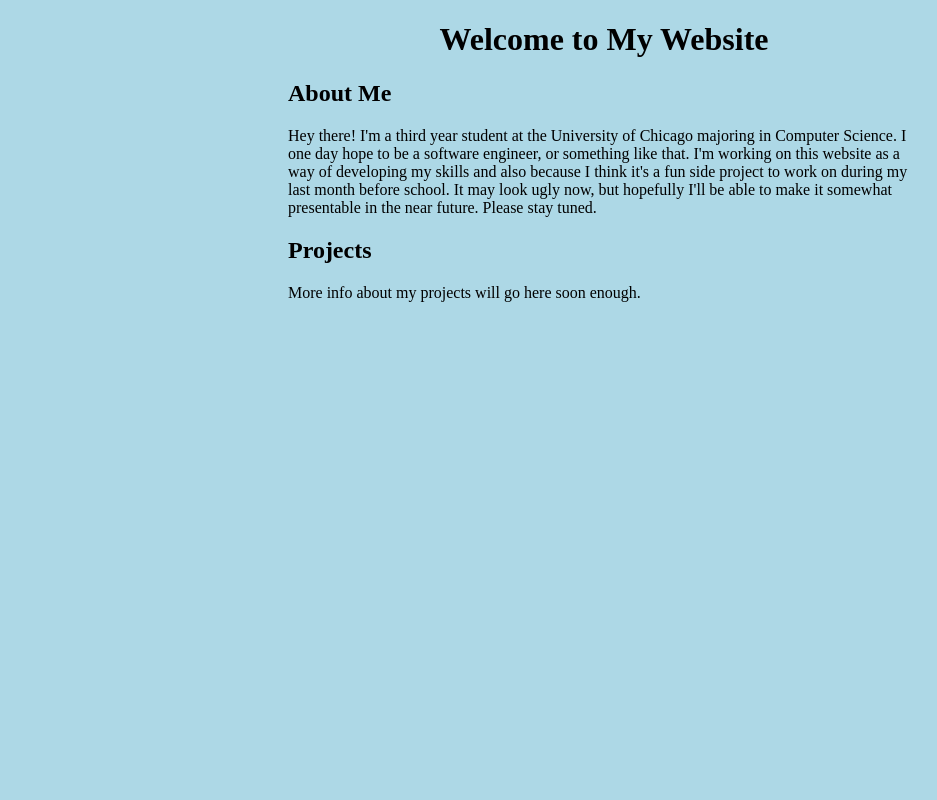
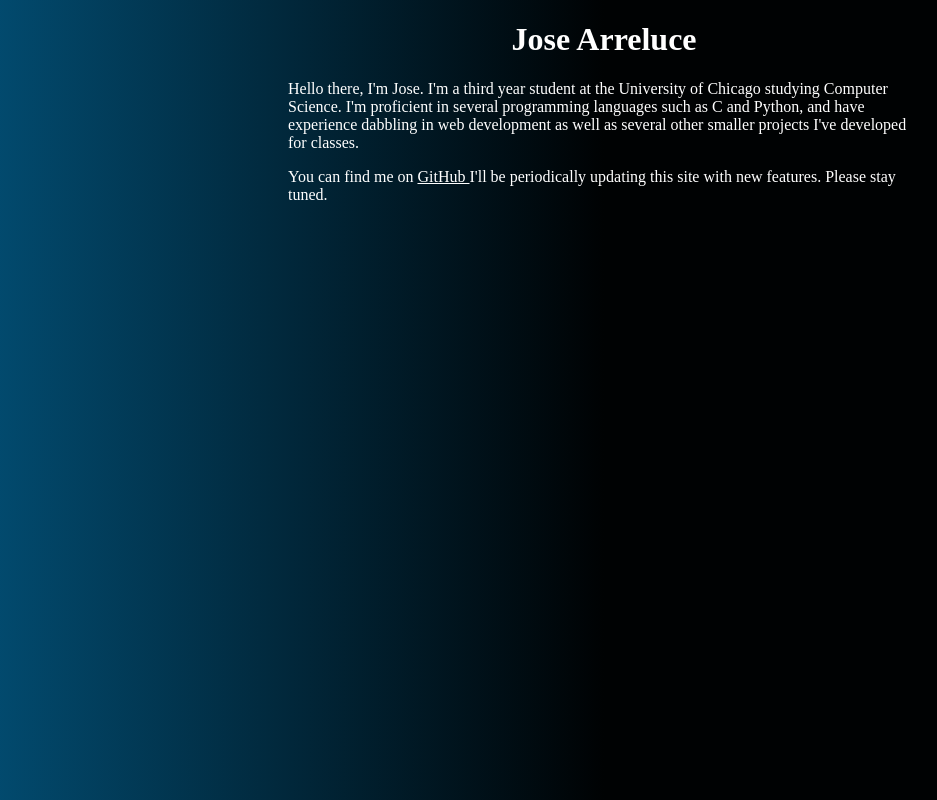
Before and after one commit to josearreluce/josearreluce.github.io, a plain HTML site: page index.html in a window 1280 px wide. Shown: the top 800 px of the page, without its empty margins (36-973 px from the left). Drawn offline with Linux system fonts and the light colour scheme.

Commit message:
Updating site background color and site info

```diff
--- a/css/index.css
+++ b/css/index.css
@@ -1,5 +1,10 @@
 body {
-	background-color: lightblue;
+	height: 1000px;
+	background-image: linear-gradient(top, #024e74 0%, #000203 50%, #000203 100%);
+	background-image: -webkit-gradient(linear, left top, right top, color-stop(0, #024e74), color-stop(0.5, #000203), color-stop(1, #000203));
+	background-image: -moz-linear-gradient(top, #024e74 0%, #000203 50%, #000203 100%);
+	background-image: -o-linear-gradient(top, #024e74 0%, #000203 50%, #000203 100%);
+	background-image: -ms-linear-gradient(top, #024e74 0%, #000203 50%, #000203 100%);
 }
 
 div.box {
@@ -9,4 +14,23 @@ div.box {
 
 h1 {
 	text-align: center;
+	color: white;
 }
+
+ul {
+	list-style-type: none;
+	margin: 0;
+	padding: 0;
+}
+
+li {
+	display: inline;
+}
+
+p {
+	color: white;
+}
+
+a {
+	color: white;
+}
--- a/index.html
+++ b/index.html
@@ -1,22 +1,28 @@
 <!DOCTYPE html>
 <html>
 <head>
-	<title> Jose Arreluce's Static Website </title>
+	<meta charset="UTF-8">
+	<title> JoseArreluce</title>
 	<link rel="stylesheet" type="text/css" href="css/index.css">
 </head>
 
 <body>
-	<h1> Welcome to My Website </h1>
-	<div class="box">
-		<h2> About Me </h2>
-		<p> Hey there! I'm a third year student at the University of Chicago majoring in Computer Science. I one day hope to be a software engineer, or something like that.
-		    I'm working on this website as a way of developing my skills and also because I think it's a fun side project to work on during my last month before
-		    school. It may look ugly now, but hopefully I'll be able to make it somewhat presentable in the near future. Please stay tuned.
-		<p>
-	</div>
-	<div class="box">
-		<h2> Projects </h2>
-		<p> More info about my projects will go here soon enough.</p>
-	</div>
+	<header>
+	<!-- Navigation Bar will go here -->
+	</header>
+
+	<main>
+		<h1> Jose Arreluce </h1>
+		<div class="box">
+			<p> Hello there, I'm Jose. I'm a third year student at the University of Chicago studying Computer Science.
+				I'm proficient in several programming languages such as C and Python, and have experience dabbling in web development
+				as well as several other smaller projects I've developed for classes.
+			</p>
+			<p> You can find me on <a href="https://github.com/josearreluce"> GitHub </a>
+				I'll be periodically updating this site with new features. Please stay tuned.
+			</p>
+		</div>
+	</main>
+	<script src="js/index.js" type="text/javascript"></script>
 </body>
 </html>
--- /dev/null
+++ b/js/index.js
@@ -0,0 +1,5 @@
+//JavaScript Script for functionality on index page
+//What to add?????
+function showTime() {
+
+}
```
Also changed, not shown: 1 other file.
